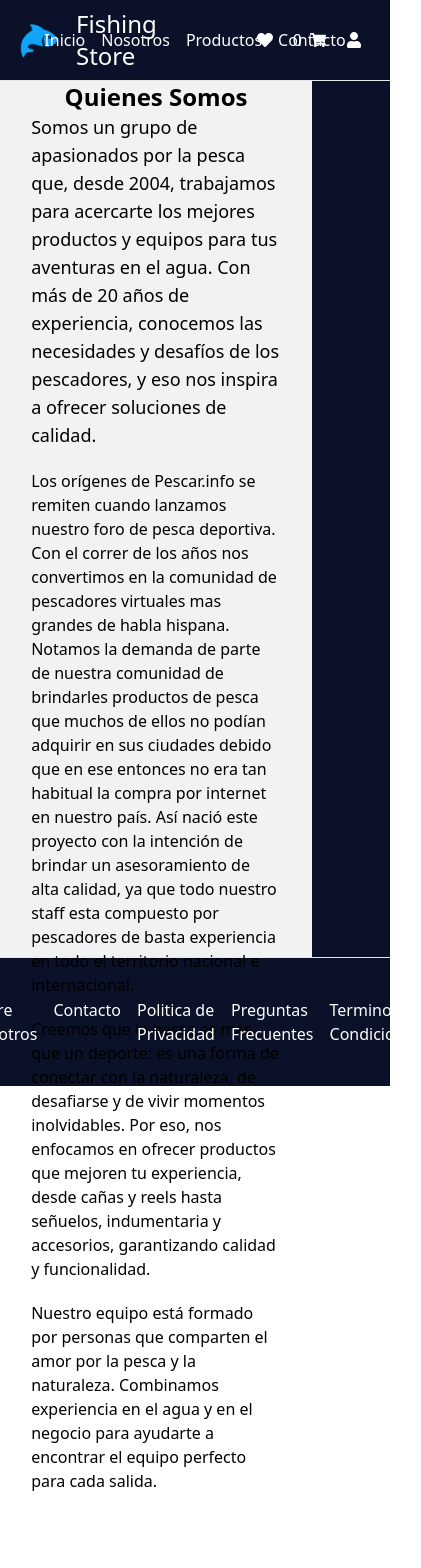
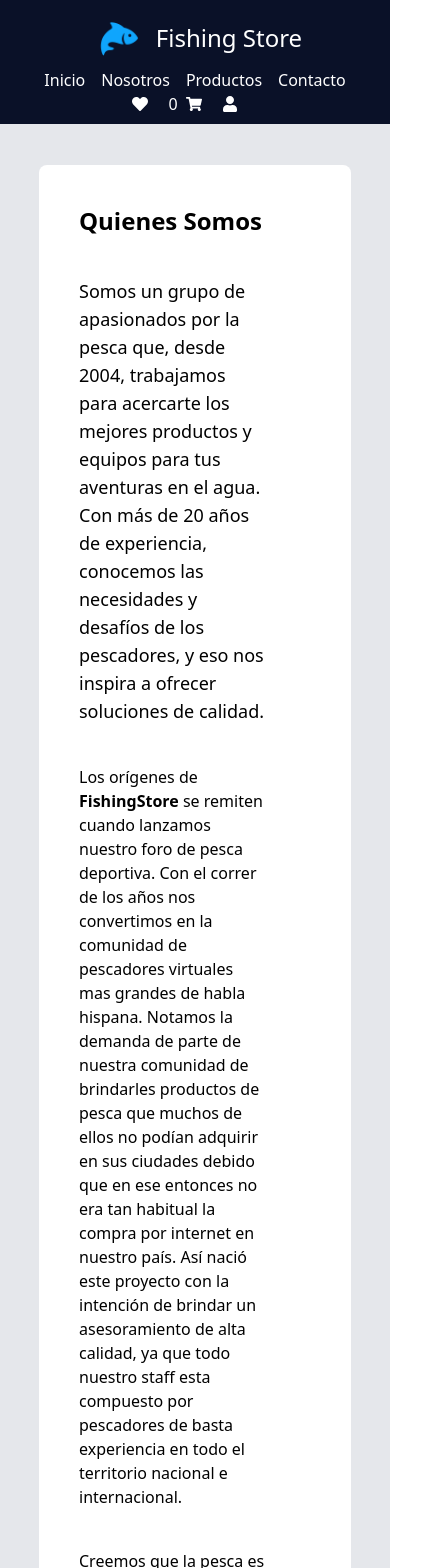
Before and after one commit to NhuelGayoso/TalentoTechGayoso, a React (Vite) app: page /about in a window 390 px wide. Shown: the top 1568 px of the page, 421 px wide, since content can reach past the window. Before the commit the page ends 1493 px from the top, so only its background shows below. Built offline with nearby package versions, Linux system fonts and the light colour scheme; what tailwindcss-animated would draw is missing.

Commit message:
agregando responsive

```diff
--- a/src/auth/Login.jsx
+++ b/src/auth/Login.jsx
@@ -2,6 +2,14 @@ import dorado from "../../public/img/dorado.jpg";
 import { Button } from "../components/Button";
 
 export const Login = () => {
+
+
+const handleSubmit = (e) => {
+  e.preventDefault();
+  alert("Registrado correctamente");
+}
+
+
   return (
     <div className="">
       <div className=" flex justify-center items-center h-screen text-white">
@@ -14,7 +22,7 @@ export const Login = () => {
         </div>
         <div className="lg:p-36 md:p-52 sm:20 p-8 w-full lg:w-1/2">
           <h1 className="text-2xl font-semibold mb-4">Iniciar Sesion</h1>
-          <form action="#" method="POST">
+          <form action="#" method="POST" onSubmit={handleSubmit}>
             <div className="mb-4">
               <label for="username" className="block text-white">
                 Usuario
--- a/src/components/Card.jsx
+++ b/src/components/Card.jsx
@@ -6,7 +6,7 @@ import { CarritoContext } from "../context/CarritoContext";
 export const Card = ({ product }) => {
   const {agregarAlCarrito} = useContext(CarritoContext);
   return (
-    <div className=" bg-gray-400 flex items-center justify-center p-5 rounded-lg">
+    <div className=" bg-gray-400 items-center justify-center p-5 rounded-lg">
       <div className="max-w-sm w-full bg-white rounded-xl shadow-lg overflow-hidden hover:shadow-xl transition-all">
         <div className="relative">
           <img
@@ -34,12 +34,12 @@ export const Card = ({ product }) => {
               </p>
             </div>
             <hr className="my-4" />
-            <div className="flex items-center gap-2">
+            <div className="flex flex-col lg:flex-row items-center gap-2">
               <Link to={`/listproduct/${product.id}`} state={{ product }}>
                 <Button boton="Mas Detalles"></Button>
               </Link>
               <Link to={`/cart/${product.id}`} state={{ product }}>
-                <Button boton="Agregar al carrito" onClick={() => agregarAlCarrito(product)}></Button>
+                <Button boton="Agregar al carrito" onClick={() => agregarAlCarrito(product)}/>
               </Link>
             </div>
           </div>
--- a/src/components/Footer.jsx
+++ b/src/components/Footer.jsx
@@ -4,9 +4,9 @@ import { Link } from "react-router-dom"
 export const Footer = () => {
   return (
     <footer className="p-10 border-t border-gray-200">
-        <div className="flex justify-center gap-4 text-white">
-            <Link>Sobre Nosotros</Link>
-            <Link>Contacto</Link>
+        <div className="flex flex-col lg:flex-row items-center justify-center gap-4 text-white">
+            <Link to="/about">Sobre Nosotros</Link>
+            <Link to="/contact">Contacto</Link>
             <Link>Politica de Privacidad</Link>
             <Link>Preguntas Frecuentes</Link>
             <Link>Terminos y Condiciones</Link>
--- a/src/components/Header.jsx
+++ b/src/components/Header.jsx
@@ -5,7 +5,7 @@ import { Link } from "react-router-dom";
 
 export const Header = () => {
   return (
-    <header className="grid grid-cols-3 items-center text-white border-b border-gray-200 p-2 ">
+    <header className="flex flex-col justify-center lg:grid lg:grid-cols-3 items-center text-white border-b border-gray-200 p-2 ">
       <div>
         <Link to="/" className="flex gap-2 items-center">
           <img src={logo} alt="" className="w-15" />
--- a/src/context/CarritoContext.jsx
+++ b/src/context/CarritoContext.jsx
@@ -1,13 +1,15 @@
-import React, { createContext, useState } from "react";
+import { createContext, useState } from "react";
 // Crear el contexto
 export const CarritoContext = createContext();
 // Proveedor del contexto
 
 export function CarritoProvider({ children }) {
   const [carrito, setCarrito] = useState([]);
+
   const agregarAlCarrito = (producto) => {
     setCarrito([...carrito, producto]);
   };
+
   const vaciarCarrito = () => {
     setCarrito([]);
   };
--- a/src/mock/destacados.json
+++ b/src/mock/destacados.json
@@ -1,21 +1,21 @@
 [
   {
     "id": 1,
-    "title": "Combo Canias y Reel Okuma",
+    "title": "Combo Canias y Reel",
     "description": "Combos de alto rendimiento",
     "img": "/img/caniasyreel.jpg",
     "alt": "cania y reel"
   },
   {
     "id": 2,
-    "title": "Accesorios Okuma",
+    "title": "Accesorios",
     "description": "Soluciones para tu pesca",
     "img": "/img/accesorios.jpg",
     "alt": "accesorios"
   },
   {
     "id": 3,
-    "title": "Vestimenta Okuma",
+    "title": "Vestimenta",
     "description": "Todo para tu pesca",
     "img": "/img/wader.jpg",
     "alt": "vestimenta"
--- a/src/pages/AboutPage.jsx
+++ b/src/pages/AboutPage.jsx
@@ -1,39 +1,42 @@
 export const AboutPage = () => {
   return (
-    <div className=" flex flex-col items-center bg-[#F2F2F2] justify-center text-left w-[80%]">
+    <div className=" flex flex-col items-center bg-gray-200  justify-center text-left m-auto animate-fade-up">
+      <div className="flex flex-col gap-10 w-[80%] m-10 p-10 bg-white rounded-lg">
         <h2 className="text-2xl font-bold ">Quienes Somos</h2>
-      <div className="flex flex-col gap-5 w-[80%] h-screen" >
+        <div className="flex flex-col gap-10 w-[80%]">
           <p className="text-lg">
-          Somos un grupo de apasionados por la pesca que, desde 2004, trabajamos
-          para acercarte los mejores productos y equipos para tus aventuras en
-          el agua. Con más de 20 años de experiencia, conocemos las necesidades
-          y desafíos de los pescadores, y eso nos inspira a ofrecer soluciones
-          de calidad.
+            Somos un grupo de apasionados por la pesca que, desde 2004,
+            trabajamos para acercarte los mejores productos y equipos para tus
+            aventuras en el agua. Con más de 20 años de experiencia, conocemos
+            las necesidades y desafíos de los pescadores, y eso nos inspira a
+            ofrecer soluciones de calidad.
           </p>
           <p>
-          Los orígenes de Pescar.info se remiten cuando lanzamos nuestro foro de
-          pesca deportiva. Con el correr de los años nos convertimos en la
+            Los orígenes de <span className="font-bold">FishingStore</span> se remiten cuando lanzamos nuestro foro
+            de pesca deportiva. Con el correr de los años nos convertimos en la
             comunidad de pescadores virtuales mas grandes de habla hispana.
             Notamos la demanda de parte de nuestra comunidad de brindarles
             productos de pesca que muchos de ellos no podían adquirir en sus
-          ciudades debido que en ese entonces no era tan habitual la compra por
-          internet en nuestro país. Así nació este proyecto con la intención de
-          brindar un asesoramiento de alta calidad, ya que todo nuestro staff
-          esta compuesto por pescadores de basta experiencia en todo el
-          territorio nacional e internacional.
+            ciudades debido que en ese entonces no era tan habitual la compra
+            por internet en nuestro país. Así nació este proyecto con la
+            intención de brindar un asesoramiento de alta calidad, ya que todo
+            nuestro staff esta compuesto por pescadores de basta experiencia en
+            todo el territorio nacional e internacional.
           </p>
           <p>
             Creemos que la pesca es más que un deporte: es una forma de conectar
-          con la naturaleza, de desafiarse y de vivir momentos inolvidables. Por
-          eso, nos enfocamos en ofrecer productos que mejoren tu experiencia,
-          desde cañas y reels hasta señuelos, indumentaria y accesorios,
-          garantizando calidad y funcionalidad.
+            con la naturaleza, de desafiarse y de vivir momentos inolvidables.
+            Por eso, nos enfocamos en ofrecer productos que mejoren tu
+            experiencia, desde cañas y reels hasta señuelos, indumentaria y
+            accesorios, garantizando calidad y funcionalidad.
           </p>
           <p>
-          Nuestro equipo está formado por personas que comparten el amor por la
-          pesca y la naturaleza. Combinamos experiencia en el agua y en el
-          negocio para ayudarte a encontrar el equipo perfecto para cada salida.
+            Nuestro equipo está formado por personas que comparten el amor por
+            la pesca y la naturaleza. Combinamos experiencia en el agua y en el
+            negocio para ayudarte a encontrar el equipo perfecto para cada
+            salida.
           </p>
+        </div>
       </div>
     </div>
   );
--- a/src/pages/CartPage.jsx
+++ b/src/pages/CartPage.jsx
@@ -9,8 +9,9 @@ export const CartPage = () => {
   const {carrito, vaciarCarrito} = useContext(CarritoContext);
 
   return (
-    <div className="bg-[#F2F2F2] m-auto flex flex-col p-10 animate-fade-up gap-2">
+    <div className="bg-[#F2F2F2] mx-auto justify-center items-center  gap-5 p-5 animate-fade-up m-5 w-1/2 rounded-lg">
       <h1>Carrito</h1>
+    <hr className='w-full my-5 border-gray-400'/>
      <Button onClick={vaciarCarrito} boton="Vaciar Carrito"/>
       {carrito.map((product) => (
         <div key={product.id}>
--- a/src/pages/ContactPage.jsx
+++ b/src/pages/ContactPage.jsx
@@ -28,15 +28,15 @@ export const ContactPage = () => {
   };
 
   return (
-    <div className=" mx-auto justify-center items-center  gap-5 p-5 animate-fade-up m-5">
-      <div className="p-5 gap-5 flex flex-col rounded-lg bg-white opacity-90 w-1/2 mx-auto">
+    <div className="  mx-auto justify-center items-center  gap-5 p-5 animate-fade-up m-5">
+      <div className="w-full lg:w-1/2  p-5 gap-5 flex flex-col rounded-lg bg-white opacity-90 mx-auto">
         <h2 className="text-2xl font-bold">Contactanos</h2>
         <p className="text-lg">
           ⌚ Estamos disponibles de lunes a viernes de 9:00 a 18:00
         </p>
         <p className="text-lg">📞 Telefono: 123456789</p>
         <p className="text-lg">📧 Email: contacto@fishingstore.com</p>
-        <div className="flex flex-col  bg-white opacity-90 rounded-lg">
+        <div className="flex flex-col bg-white opacity-90 rounded-lg">
           <form onSubmit={handleSubmit} className="flex flex-col gap-2">
             <label htmlFor="username" className="text-lg font-bold">
               Nombre
--- a/src/pages/ListProductPage.jsx
+++ b/src/pages/ListProductPage.jsx
@@ -27,7 +27,7 @@ export const ListProductPage = () => {
 
   return (
     <div className="flex flex-col  p-10 animate-fade-up gap-2">
-      <div className="flex justify-between mb-10">
+      <div className="flex flex-col lg:flex-row justify-between mb-10">
         <h2 className="text-2xl font-bold text-white">Productos</h2>
         <div className="flex items-center gap-2">
           <label htmlFor="category" className="text-white">
@@ -75,7 +75,7 @@ export const ListProductPage = () => {
           </select>
         </div>
       </div>
-      <div className="grid grid-cols-3 gap-10">
+      <div className="grid lg:grid-cols-3 md:grid-cols-2 gap-10">
         {filterProducts(products).map((product) => (
           <Card key={product.id} product={product} />
         ))}
```
Lines whose indentation alone changed are shown as unchanged.
